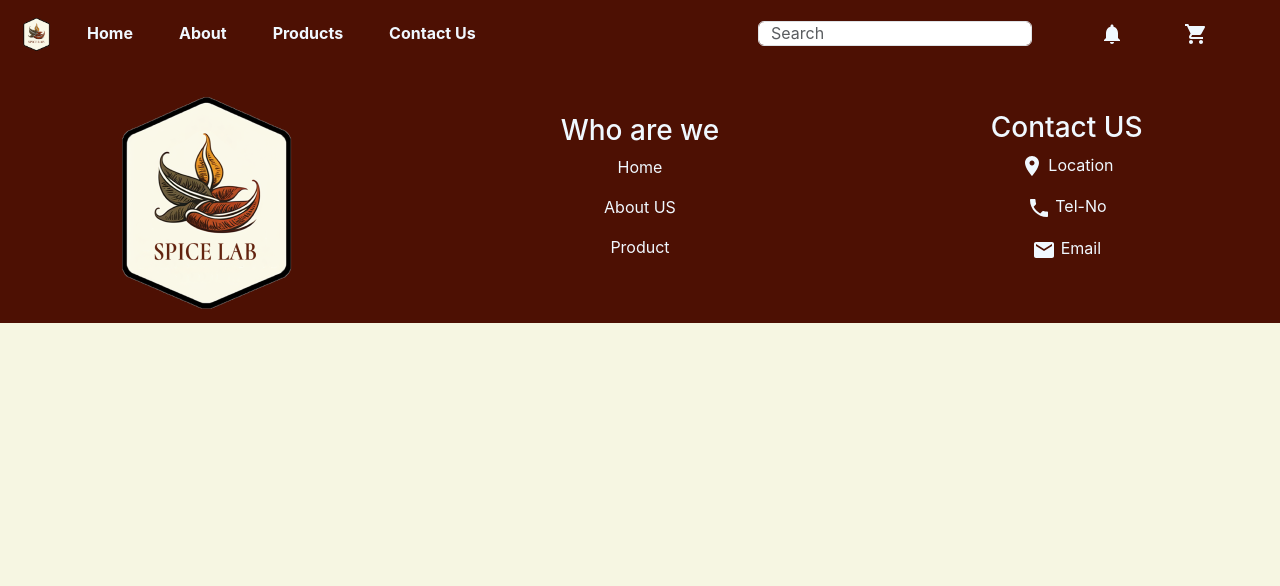
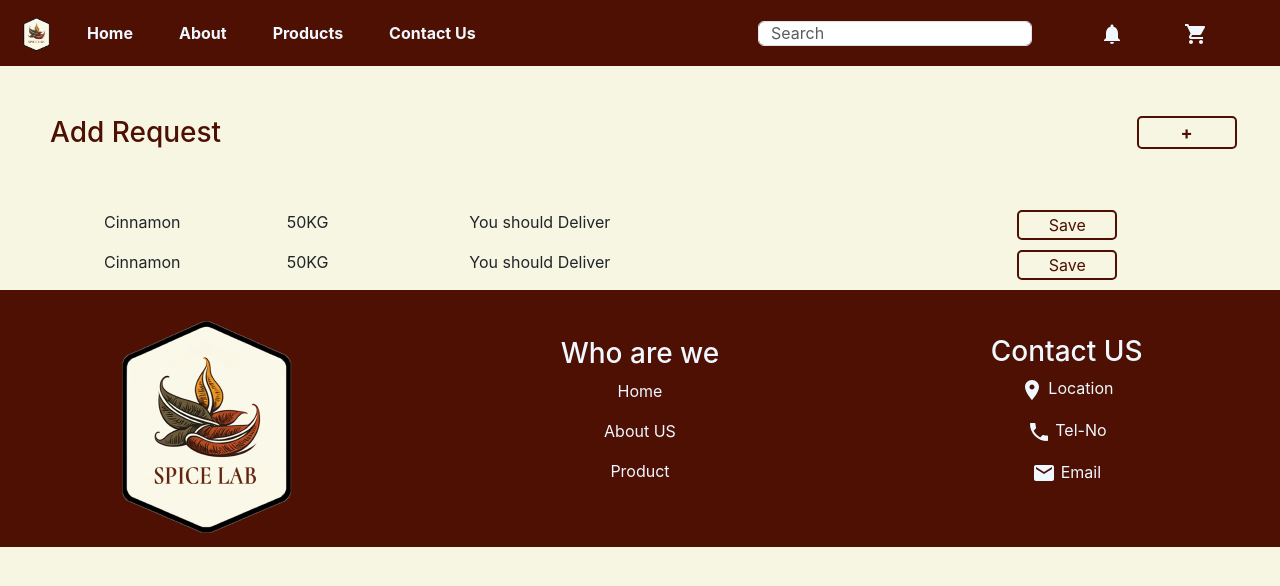
Before and after one commit to TharushaRuwantha/SpiceLab, a React (Create React App) app in the folder frontend/spice_lab/: page /buyingrequest in a window 1280 px wide. Shown: the top 586 px of the page. Built offline with nearby package versions, Linux system fonts and the light colour scheme.

Commit message:
buying order request function added

```diff
--- a/frontend/spice_lab/src/App.js
+++ b/frontend/spice_lab/src/App.js
@@ -8,7 +8,8 @@ import FarmersProducts from './Components/FarmersProductsComponents/farmersprodu
 import EditItemsPage from './Components/edititemspageComponent/edititemspage';
 import AddRequest from './Components/addRequestComponent/addRequestPage';
 import AddNewItemsPage from './Components/addnewitemspageComponent/addnewitemspage';
-
+import BuyingRequest from './Components/buyingRequest/BuyingRequestPage';
+import EditBuyingReq from './Components/editBuyingReqPage/editBuyingPage';
 
 function App() {
   return (
@@ -21,6 +22,8 @@ function App() {
           <Route path="/addrequest" element={<AddRequest/>}/>
           <Route path="/edititemspage" element={<EditItemsPage/>}/>
           <Route path="/addnewitemspage" element={<AddNewItemsPage/>}/>
+          <Route path="/buyingrequest" element={<BuyingRequest/>}/>
+          <Route path="/editbuyingpage" element={<EditBuyingReq/>}/>
         </Routes>
         <Footer/>
       </div>
--- /dev/null
+++ b/frontend/spice_lab/src/Components/buyingRequest/BuyingRequestPage.css
@@ -0,0 +1,41 @@
+.Topic-Text{
+    margin: 50px;
+    color: #4D1003;
+}
+.add-button{
+    margin: 50px;
+    width: 100px;
+    border-radius: 5px;
+    color: #4D1003;
+    font-size: large;
+    font-weight: bold;
+    border: 2px solid #4D1003;
+    background-color: transparent;
+}
+
+.add-button:hover{
+    background-color:#4D1003;
+    color: white;
+}
+
+.savebtn{
+    width:100px;
+    height: 30px;
+    border-radius: 5px;
+    background-color: transparent;
+    border: 2px solid #4D1003 ;
+    color: #4D1003;
+    justify-content: center;
+    text-align: center;
+}
+
+.savebtn:hover{
+    background-color: #4D1003;
+    color: white;
+
+}
+
+.listRow{
+    margin: 10px;
+
+}
--- /dev/null
+++ b/frontend/spice_lab/src/Components/buyingRequest/BuyingRequestPage.js
@@ -0,0 +1,61 @@
+import React from "react";
+import "../buyingRequest/BuyingRequestPage.css"
+
+function BuyingRequest(){
+
+    return(
+        <div>
+            <div className="row">
+                <div className="col-10">
+                    <h3 className="Topic-Text">Add Request</h3>
+
+                </div>
+
+                <div className="col-2">
+                    <button className="add-button" > + </button>
+                </div>
+            </div>
+            <div className="container">
+                <div className="row listRow">
+                    <div className="col-2">
+                        <lable>Cinnamon</lable>
+                    </div>
+                    <div className="col-2">
+                        <lable>50</lable><lable>KG</lable>
+                    </div>
+                    <div className="col-3">
+                        You should Deliver
+                    </div>
+                    <div className="col-3">
+
+                    </div>
+                    <div className="col-2">
+                        <button className="savebtn">Save</button>
+                    </div>
+                </div>
+                <div className="row listRow">
+                    <div className="col-2">
+                        <lable>Cinnamon</lable>
+                    </div>
+                    <div className="col-2">
+                        <lable>50</lable><lable>KG</lable>
+                    </div>
+                    <div className="col-3">
+                        You should Deliver
+                    </div>
+                    <div className="col-3">
+
+                    </div>
+                    <div className="col-2 buttonCol">
+                        <button className="savebtn">Save</button>
+                    </div>
+                </div>
+            </div>
+        </div>
+
+    )
+
+}
+
+
+export default BuyingRequest;
--- /dev/null
+++ b/frontend/spice_lab/src/Components/editBuyingReqPage/editBuyingPage.js
@@ -0,0 +1,60 @@
+import React from "react";
+import "../editBuyingReqPage/editBuyingPage.css";
+
+
+function EditBuyingReq (){
+    return(
+
+             <div>
+            <div className="row">
+                <div className="col-10">
+                    <h3 className="Topic-Text">Add Request</h3>
+
+                </div>
+
+                <div className="col-2">
+                    <button className="add-button" > + </button>
+                </div>
+            </div>
+            <div className="container">
+                <div className="row listRow">
+                    <div className="col-2">
+                        <lable>Cinnamon</lable>
+                    </div>
+                    <div className="col-2">
+                        <lable>50</lable><lable>KG</lable>
+                    </div>
+                    <div className="col-4">
+                        You should Deliver
+                    </div>
+                    <div className="col-2">
+                    <button className="savebtn">Edit</button>
+                    </div>
+                    <div className="col-2">
+                        <button className="savebtn">Save</button>
+                    </div>
+                </div>
+                <div className="row listRow">
+                    <div className="col-2">
+                        <lable>Cinnamon</lable>
+                    </div>
+                    <div className="col-2">
+                        <lable>50</lable><lable>KG</lable>
+                    </div>
+                    <div className="col-4">
+                        You should Deliver
+                    </div>
+                    <div className="col-2">
+                        <button className="savebtn">Edit</button>
+                    </div>
+                    <div className="col-2 buttonCol">
+                        <button className="savebtn">Delete</button>
+                    </div>
+                </div>
+            </div>
+        </div>
+
+    )
+}
+
+export default EditBuyingReq;
```
Also changed, not shown: frontend/spice_lab/src/Components/editBuyingReqPage/editBuyingPage.css (added).
